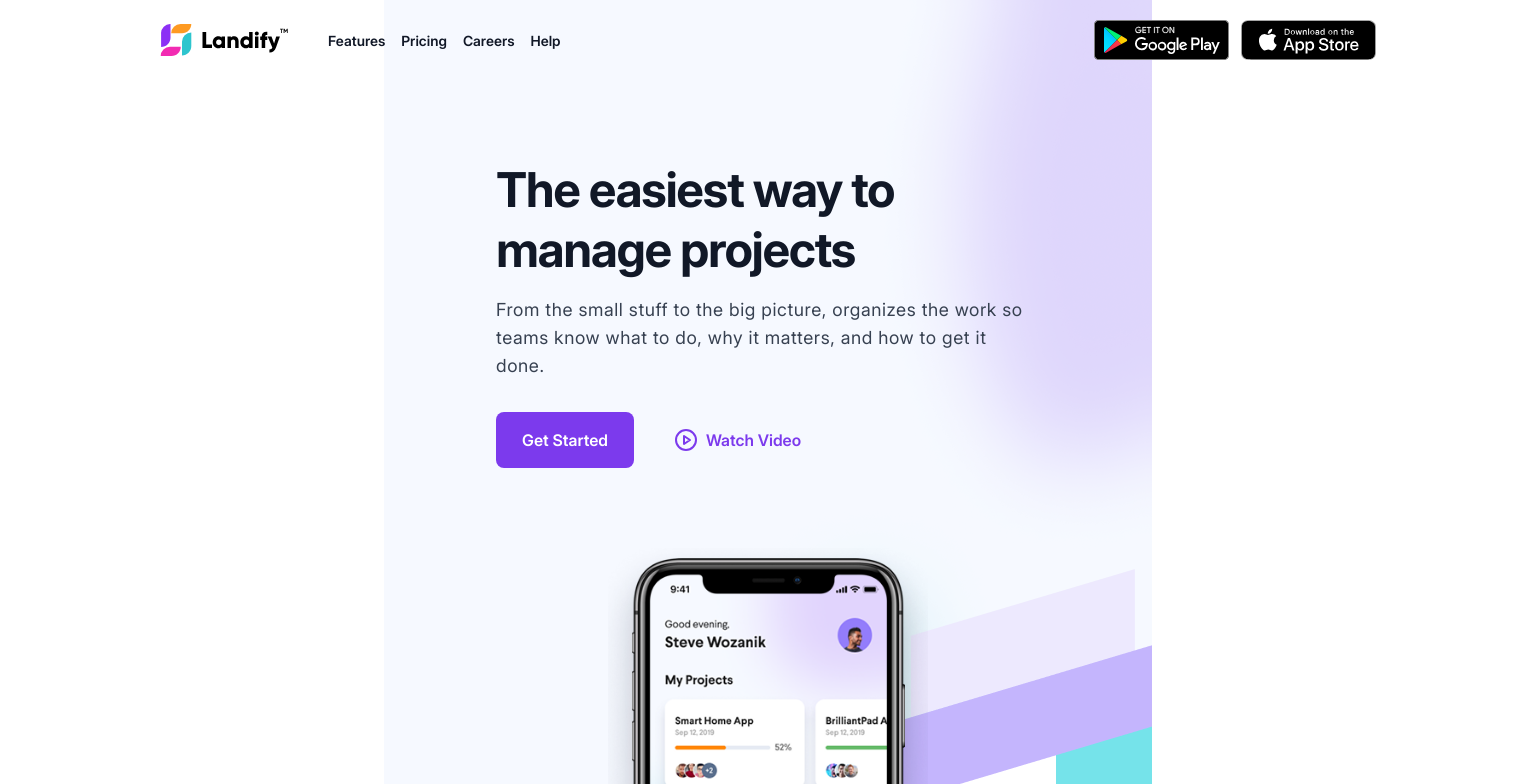
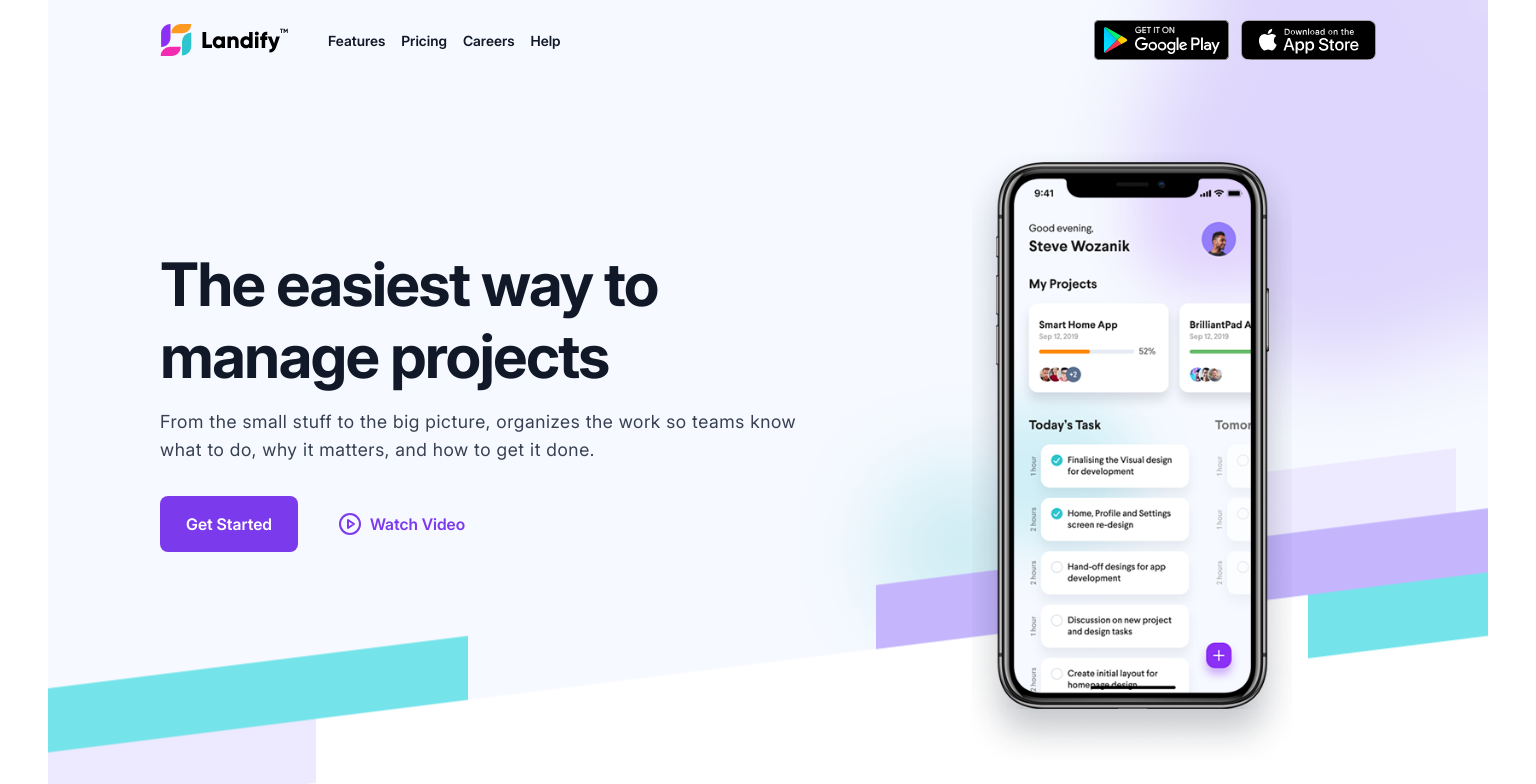
Before and after one commit to Maksym82/Landify, a plain HTML site: page index.html in a window 1536 px wide. Shown: the top 784 px of the page. Drawn offline with Linux system fonts and the light colour scheme.

Commit message:
Update styles hero

```diff
--- a/index.html
+++ b/index.html
@@ -83,7 +83,7 @@
     </header>
     <!--Hero-->
     <section class="hero">
-      <div class="hero__container">
+      <div class="hero__container hero__main-page">
         <div class="hero__text-content">
           <h1 class="hero__title">The easiest way to manage projects</h1>
           <p class="hero__text">
--- a/sass/layout/_hero.scss
+++ b/sass/layout/_hero.scss
@@ -18,10 +18,29 @@
     background-image: url("../images/hero/hero-tablet-bg.png");
     background-size: 768px 1100px;
   }
+
+  @media (min-width: 1440px) {
+    max-width: 1440px;
+    padding-top: 152px;
+    background-image: url("../../images/hero/hero-desktop-bg.png");
+    background-size: 1440px 866px;
+  }
+}
+
+@media (min-width: 1440px) {
+  .hero__main-page {
+    display: flex;
+    gap: 164px;
+  }
 }
 
 .hero__text-content {
   margin-bottom: 80px;
+
+  @media (min-width: 1440px) {
+    margin-bottom: 0;
+    padding-top: 96px;
+  }
 }
 
 .hero__title {
@@ -38,6 +57,11 @@
 
   @media (min-width: 768px) {
     font-size: 48px;
+  }
+
+  @media (min-width: 1440px) {
+    font-size: 60px;
+    line-height: 1.2;
   }
 }
 
@@ -109,4 +133,8 @@
   @media (min-width: 375px) {
     width: 320px;
   }
+
+  @media (min-width: 1440px) {
+    margin-right: 84px;
+  }
 }
```
Also changed, not shown: css/main.css, css/main.min.css, images/hero/hero-desktop-bg.png (added), 2 other files.
